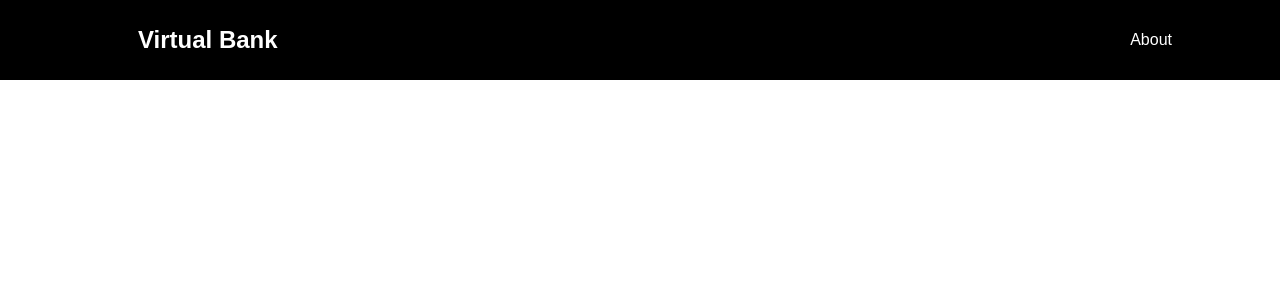
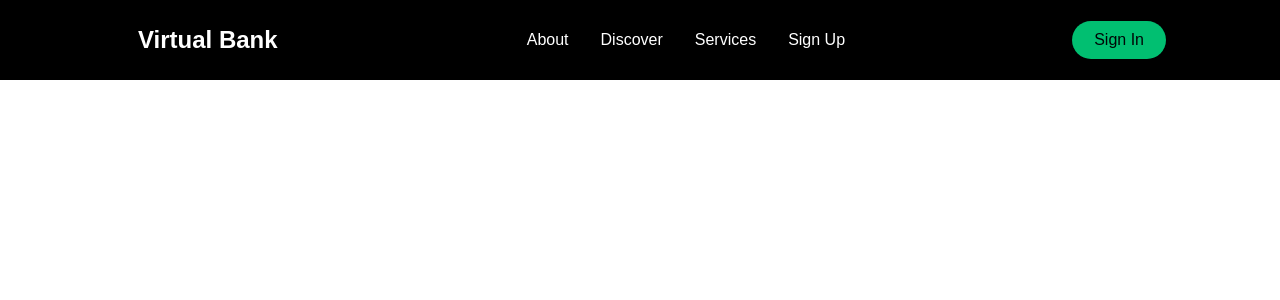
Before and after one commit to azmir849/ah-virtual-bank, a React (Create React App) app: page / in a window 1280 px wide. Shown: the top 300 px of the page. Built offline with nearby package versions, Linux system fonts and the light colour scheme.

Commit message:
Navbtn navbtrn link

```diff
--- a/src/components/Navbar/NavbarElements.js
+++ b/src/components/Navbar/NavbarElements.js
@@ -82,3 +82,31 @@
         border-bottom: 3px solid #01bf71;
     }
 `
+
+export const NavBtn = styled.nav`
+    display: flex;
+    align-items: center;
+
+    @media screen and (max-width: 768px){
+        display: none;
+    }
+`
+export const NavBtnLink = styled(LinkR)`
+    border-radius: 50px;
+    background: #01bf71;
+    white-space: nowrap;
+    padding: 10px 22px;
+    color: #010606;
+    font-size: 16px;
+    outline: none;
+    border: none;
+    cursor: pointer;
+    transition: all 0.2s ease-in-out;
+    text-decoration: none;
+
+    &:hover {
+        transition: all 0.2s ease-in-out;
+        background: #fff;
+        color: #010606;
+    }
+`
--- a/src/components/Navbar/index.js
+++ b/src/components/Navbar/index.js
@@ -1,6 +1,6 @@
 import React from 'react';
 import {FaBars} from 'react-icons/fa'
-import { MobileIcon, Nav, NavbarContainer, NavItem, NavLinks, NavLogo, NavMenu } from './NavbarElements'
+import { MobileIcon, Nav, NavbarContainer, NavBtn, NavBtnLink, NavItem, NavLinks, NavLogo, NavMenu } from './NavbarElements'
 
 const Navbar = () => {
   return (
@@ -15,7 +15,19 @@
                    <NavItem>
                        <NavLinks to='about'>About</NavLinks>
                    </NavItem>
+                   <NavItem>
+                       <NavLinks to='discover'>Discover</NavLinks>
+                   </NavItem>
+                   <NavItem>
+                       <NavLinks to='services'>Services</NavLinks>
+                   </NavItem>
+                   <NavItem>
+                       <NavLinks to='signup'>Sign Up</NavLinks>
+                   </NavItem>
                </NavMenu>
+               <NavBtn>
+                   <NavBtnLink to='/signin'>Sign In</NavBtnLink>
+               </NavBtn>
            </NavbarContainer>
        </Nav>
    </>
```
